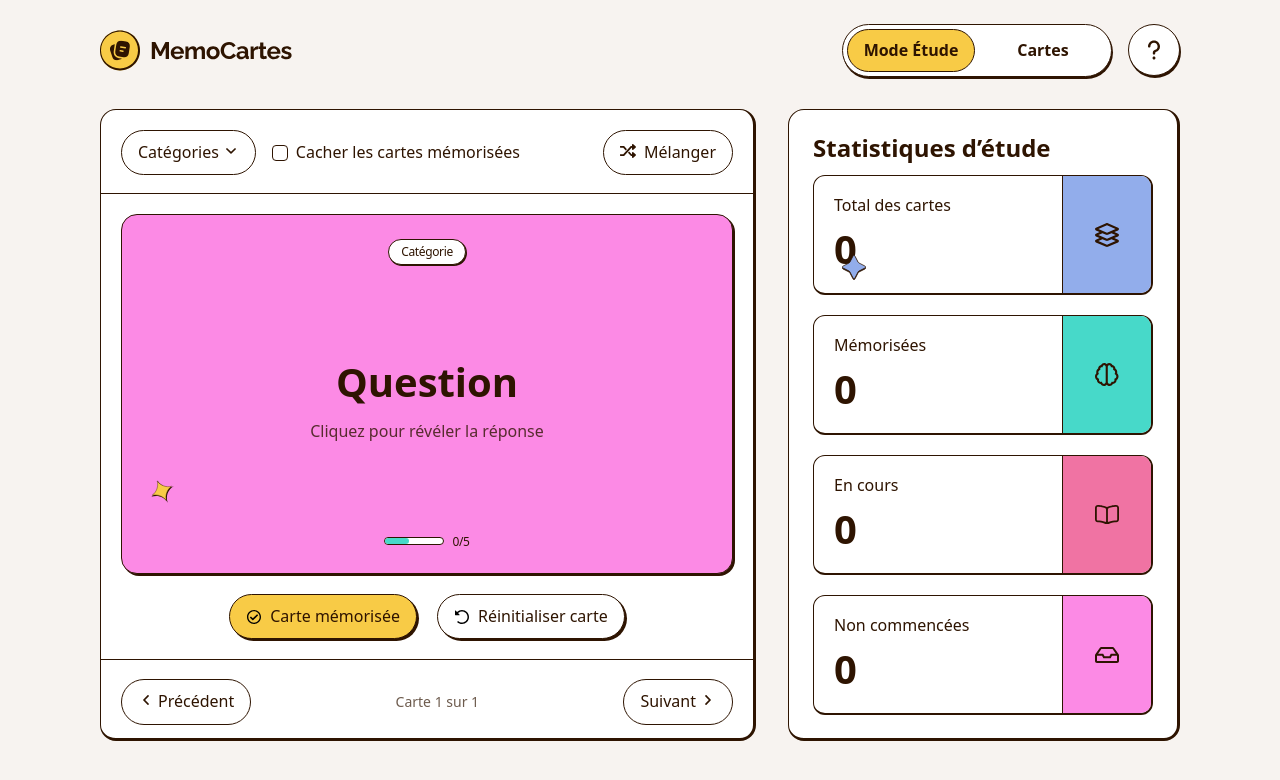
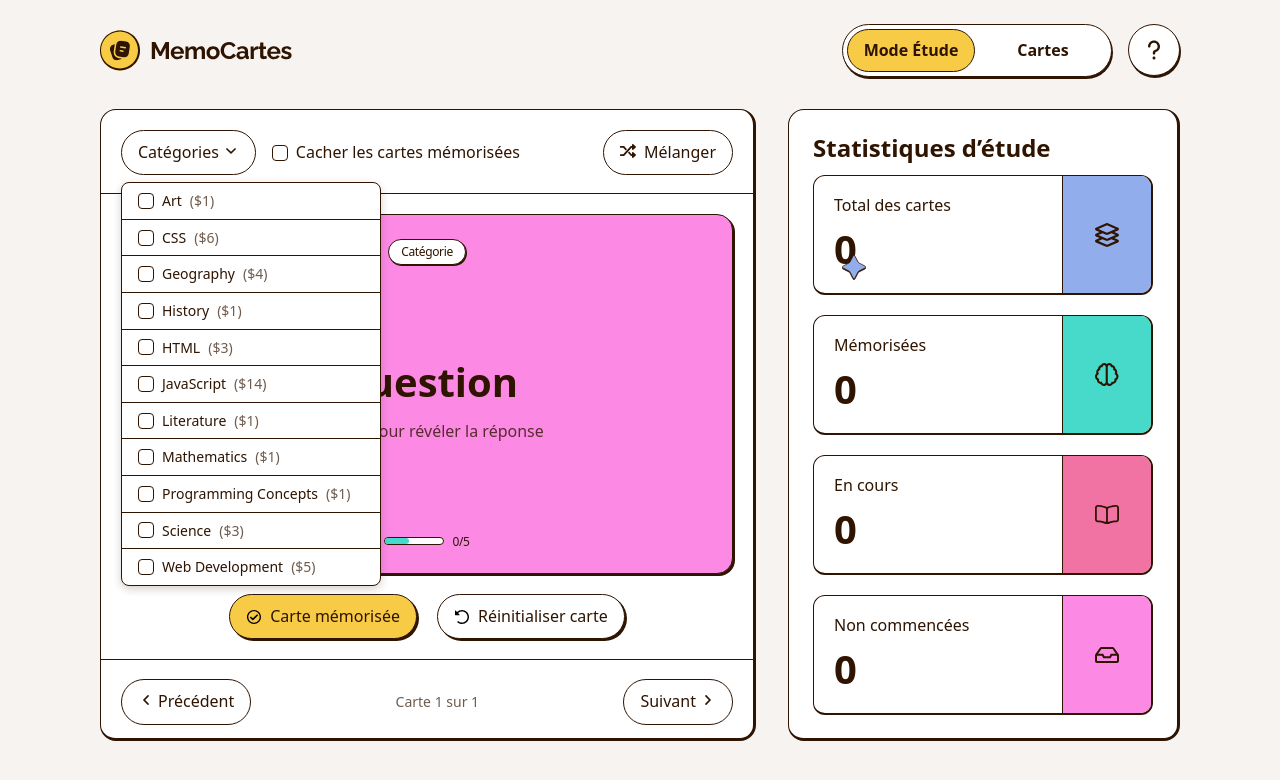
Before and after one commit to LucDub-code/memocartes, a Next.js app: page / in a window 1280 px wide. Both pictures are taken after a click on the button "Catégories". Shown: the top 780 px of the page. Built offline with nearby package versions, Linux system fonts and the light colour scheme.

Commit message:
feat(filters): add category filter with Zustand state management

```diff
--- a/app/cards/page.tsx
+++ b/app/cards/page.tsx
@@ -1,5 +1,5 @@
 import CardForm from "../components/cards/CardForm"
-import CardFilters from "../components/CardFilters"
+import CardToolbar from "../components/CardToolbar"
 import CardGrid from "../components/cards/CardGrid"
 
 export default function CardsPage() {
@@ -7,7 +7,7 @@ export default function CardsPage() {
     <main className="flex flex-col w-full gap-8 pt-8">
       <h1 className="sr-only">Mes cartes</h1>
       <CardForm />
-      <CardFilters className="pt-4" />
+      <CardToolbar className="pt-4" />
       <CardGrid />
       {/* <div className="flex flex-col items-center justify-center w-full h-62">
         <p className="mb-4 text-preset-2">{`Aucune carte pour l'instant`}</p>
--- a/app/components/CardFilters.tsx
+++ b/app/components/CardToolbar.tsx
@@ -2,21 +2,21 @@
 
 import { useState } from "react"
 
-export default function CardFilters({ className }: { className?: string }) {
+import CategoryFilter from "./CategoryFilter"
+
+type Props = {
+  className?: string
+  store: "study" | "cards"
+}
+
+export default function CardToolbar({ className, store }: Props) {
 
   const [isChecked, setIsChecked] = useState(false)
 
   return (
     <div className={`flex items-center justify-between w-full text-preset-4-medium ${className ?? ""}`}>
       <div className="flex items-center gap-4">
-        <div className="relative">
-          <button
-            className="flex gap-1 px-4 py-3 bg-white border rounded-full cursor-pointer border-ink hover:bg-background"
-          >
-            <span>Catégories</span>
-            <img src="/icons/icon-chevron-down.svg" alt="" className="w-4" />
-          </button>
-        </div>
+        <CategoryFilter store={store} />
         <label className="flex items-center gap-2 cursor-pointer">
           <input
             type="checkbox"
--- /dev/null
+++ b/app/components/CategoryFilter.tsx
@@ -0,0 +1,66 @@
+"use client"
+
+import { useState } from "react"
+import { useStudyFilterStore } from "@/app/stores/studyFilterStore"
+import { useCardFilterStore } from "@/app/stores/cardFilterStore"
+
+// Données mock - à remplacer par l'API plus tard
+const mockCategories = [
+  { id: "1", name: "Art", count: 1 },
+  { id: "2", name: "CSS", count: 6 },
+  { id: "3", name: "Geography", count: 4 },
+  { id: "4", name: "History", count: 1 },
+  { id: "5", name: "HTML", count: 3 },
+  { id: "6", name: "JavaScript", count: 14 },
+  { id: "7", name: "Literature", count: 1 },
+  { id: "8", name: "Mathematics", count: 1 },
+  { id: "9", name: "Programming Concepts", count: 1 },
+  { id: "10", name: "Science", count: 3 },
+  { id: "11", name: "Web Development", count: 5 },
+]
+
+type Props = {
+  store: "study" | "cards"
+}
+
+export default function CategoryFilter({ store }: Props) {
+
+  const [isOpen, setIsOpen] = useState(false)
+
+  const studyStore = useStudyFilterStore()
+  const cardStore = useCardFilterStore()
+  const { selectedCategories, toggleCategory } = store === "study" ? studyStore : cardStore
+
+  return (
+    <div className="relative">
+      <button
+        className={`flex gap-1 px-4 py-3 bg-white border rounded-full cursor-pointer border-ink ${!isOpen ? "hover:bg-background" : ""}`}
+        aria-expanded={isOpen}
+        aria-haspopup="dialog"
+        onClick={() => setIsOpen(!isOpen)}
+      >
+        <span>Catégories</span>
+        <img src="/icons/icon-chevron-down.svg" alt="" className="w-4" />
+      </button>
+      {isOpen && (
+        <div role="group" aria-label="Filtrer par catégorie" className="absolute top-13 w-65 rounded-lg bg-white border border-ink z-10 shadow-menu">
+          {mockCategories.map((category) => (
+            <label key={category.id} className="px-4 py-2 flex items-center gap-2 cursor-pointer border-b border-ink last:border-b-0 last:rounded-b-lg first:rounded-t-lg hover:bg-background">
+              <input
+                type="checkbox"
+                checked={selectedCategories.includes(category.id)}
+                onChange={() => toggleCategory(category.id)}
+                className="sr-only peer"
+              />
+              <div className={`${selectedCategories.includes(category.id) ? "checkbox-checked" : "checkbox"} peer-focus-visible:outline-2 peer-focus-visible:outline-blue peer-focus-visible:outline-offset-4`}>
+                {selectedCategories.includes(category.id) && <img src="/icons/icon-check.svg" alt="" className="w-2.5" />}
+              </div>
+              <span className="text-preset-5">{category.name}</span>
+              <span className="text-preset-5 text-ink-muted">(${category.count})</span>
+            </label>
+          ))}
+        </div>
+      )}
+    </div>
+  )
+}
--- a/app/components/NavToggle.tsx
+++ b/app/components/NavToggle.tsx
@@ -19,8 +19,8 @@ export default function NavToggle() {
           ${pathname === "/" ? "translate-x-1" : "translate-x-34"}
         `}
       />
-      <Link href="/" aria-current={pathname === "/" ? "page" : undefined} className="w-32 px-4 py-3 my-1 ml-1 text-center rounded-full relative z-1">Mode Étude</Link>
-      <Link href="/cards" aria-current={pathname === "/cards" ? "page" : undefined} className="w-32 px-8 py-3 my-1 mr-1 text-center rounded-full relative z-1">Cartes</Link>
+      <Link href="/" aria-current={pathname === "/" ? "page" : undefined} className="w-32 px-4 py-3 my-1 ml-1 text-center rounded-full relative z-1 ">Mode Étude</Link>
+      <Link href="/cards" aria-current={pathname === "/cards" ? "page" : undefined} className="w-32 px-8 py-3 my-1 mr-1 text-center rounded-full relative z-1 ">Cartes</Link>
     </nav>
   )
 }
--- a/app/components/cards/CardForm.tsx
+++ b/app/components/cards/CardForm.tsx
@@ -13,7 +13,7 @@ export default function CardForm() {
         <label htmlFor="category" className="text-preset-4-medium">Catégorie</label>
         <input type="text" id="category" name="category" className="p-4 border rounded-md cursor-pointer border-ink hover:shadow-[2px_2px_0_var(--ink)] focus:outline-none focus:border-blue focus:shadow-[2px_2px_0_var(--blue)]" placeholder="Géographie" required />
       </div>
-      <button type="button" className="w-fit flex items-center justify-center gap-2 px-4 py-3 text-center border rounded-full cursor-pointer border-ink text-preset-4-medium bg-yellow shadow-large hover:shadow-[4px_4px_0_var(--ink)] transition-shadow duration-50">
+      <button type="button" className="w-fit flex items-center justify-center gap-2 px-4 py-3 text-center border rounded-full cursor-pointer border-ink text-preset-4-medium bg-yellow shadow-large hover:shadow-[4px_4px_0_var(--ink)] transition-shadow duration-300">
         <img src="/icons/icon-circle-plus.svg" alt="" className="w-4" />
         Créer une carte
       </button>
--- a/app/components/study/studyMain/StudyCardArea.tsx
+++ b/app/components/study/studyMain/StudyCardArea.tsx
@@ -1,15 +1,24 @@
+"use client"
+
 import StudyCard from "./StudyCard"
+import { useStudyFilterStore } from "@/app/stores/studyFilterStore"
 
 export default function StudyCardArea() {
+
+  const { selectedCategories } = useStudyFilterStore()
+
+  // en attendant de faire vraiement le tri
+  console.log(selectedCategories)
+
   return (
     <div className="w-full h-full p-5">
       <StudyCard />
       <div className="flex items-center justify-center gap-5">
-        <button type="button" className="flex items-center justify-center gap-2 px-4 py-3 text-center border rounded-full cursor-pointer border-ink text-preset-4-medium bg-yellow shadow-large hover:shadow-[4px_4px_0_var(--ink)] transition-shadow duration-50">
+        <button type="button" className="flex items-center justify-center gap-2 px-4 py-3 text-center border rounded-full cursor-pointer border-ink text-preset-4-medium bg-yellow shadow-large hover:shadow-[4px_4px_0_var(--ink)] transition-shadow duration-300">
           <img src="/icons/icon-circle-check.svg" alt="" className="w-4" />
           Carte mémorisée
         </button>
-        <button type="button" className="flex items-center justify-center gap-2 px-4 py-3 text-center bg-white border rounded-full cursor-pointer border-ink text-preset-4-medium shadow-large hover:bg-background hover:shadow-[4px_4px_0_var(--ink)] transition-all duration-50">
+        <button type="button" className="flex items-center justify-center gap-2 px-4 py-3 text-center bg-white border rounded-full cursor-pointer border-ink text-preset-4-medium shadow-large hover:shadow-[4px_4px_0_var(--ink)] transition-all duration-300">
           <img src="/icons/icon-reset.svg" alt="" className="w-4" />
           Réinitialiser carte
         </button>
--- a/app/components/study/studyMain/StudyMainHeader.tsx
+++ b/app/components/study/studyMain/StudyMainHeader.tsx
@@ -1,9 +1,9 @@
-import CardFilters from "../../CardFilters"
+import CardToolbar from "../../CardToolbar"
 
 export default function StudyMainHeader() {
   return (
     <div className="p-5 border-b h-21 border-ink">
-      <CardFilters />
+      <CardToolbar store="study" />
     </div>
   )
 }
--- a/app/globals.css
+++ b/app/globals.css
@@ -111,6 +111,9 @@
   .shadow-large {
     box-shadow: 2px 2px 0 var(--ink);
   }
+  .shadow-menu {
+    box-shadow: 0 3px 8px color-mix(in srgb, var(--ink) 20%, transparent);
+  }
 }
 
 /* Checkbox */
--- /dev/null
+++ b/app/stores/cardFilterStore.ts
@@ -0,0 +1,17 @@
+import { create } from 'zustand'
+
+type CategoryFilterStore = {
+  selectedCategories: string[]
+  toggleCategory: (id: string) => void
+  clearCategories: () => void
+}
+
+export const useCardFilterStore = create<CategoryFilterStore>((set) => ({
+  selectedCategories: [],
+  toggleCategory: (id) => set((state) => ({
+    selectedCategories: state.selectedCategories.includes(id)
+      ? state.selectedCategories.filter(catId => catId !== id)
+      : [...state.selectedCategories, id]
+  })),
+  clearCategories: () => set({ selectedCategories: [] })
+}))
--- /dev/null
+++ b/app/stores/studyFilterStore.ts
@@ -0,0 +1,17 @@
+import { create } from 'zustand'
+
+type CategoryFilterStore = {
+  selectedCategories: string[]
+  toggleCategory: (id: string) => void
+  clearCategories: () => void
+}
+
+export const useStudyFilterStore = create<CategoryFilterStore>((set) => ({
+  selectedCategories: [],
+  toggleCategory: (id) => set((state) => ({
+    selectedCategories: state.selectedCategories.includes(id)
+      ? state.selectedCategories.filter(catId => catId !== id)
+      : [...state.selectedCategories, id]
+  })),
+  clearCategories: () => set({ selectedCategories: [] })
+}))
```
Also changed, not shown: app/components/cards/CardMenu.tsx (+16 -2 lines).
